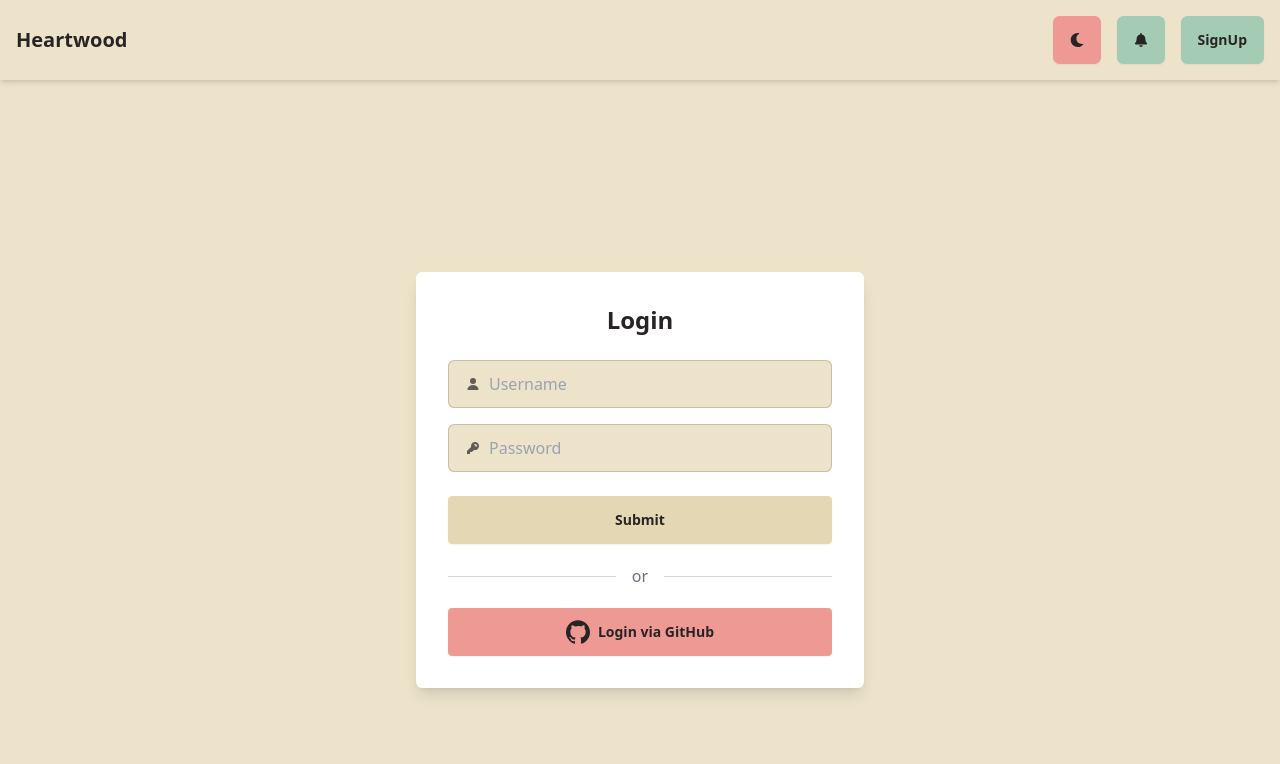
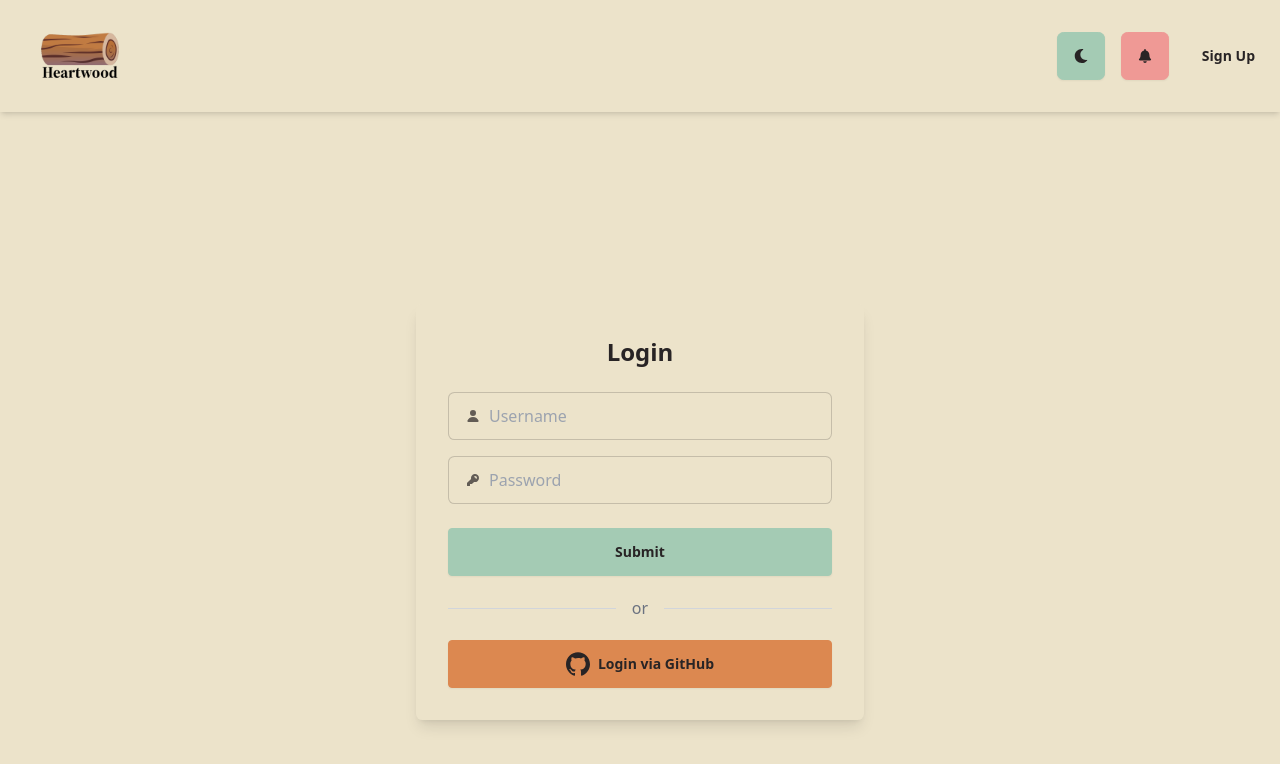
Before and after one commit to oslabs-beta/heartwood, a React app: page / in a window 1280 px wide. Shown: the top 764 px of the page. Built offline with nearby package versions, Linux system fonts and the light colour scheme.

Commit message:
frontend optimization and consistent styling

```diff
--- /dev/null
+++ b/src/images.d.ts
@@ -0,0 +1,4 @@
+declare module '*.png' {
+    const value: string;
+    export default value;
+  }
--- a/src/renderer/components/Dashboard.tsx
+++ b/src/renderer/components/Dashboard.tsx
@@ -192,7 +192,22 @@ const Dashboard: React.FC = () => {
             <p className="text-3xl">Welcome to Your Dashboard, {userName || 'User'}</p>
           </div>
         </div>
-
+        <div className="grid grid-cols-1 lg:grid-cols-2 gap-6 mt-8 py-4">
+      {/* Function names dropdown */}
+        <div className="relative w-full max-w-[350px]">
+          <select
+            value={selectedFunction}
+            onChange={(e) => setSelectedFunction(e.target.value)}
+            className="select select-bordered w-full"
+          >
+          {functions.map((funcName, index) => (
+            <option key={index} value={funcName}>
+              {funcName}
+            </option>
+          ))}
+          </select>
+        </div>
+      </div>
       <div className="grid grid-cols-2 lg:grid-cols-4 gap-4 flex-1">
         {/* Total Invocations */}
         <div className="card bg-base-200 shadow-lg p-2 flex items-center space-x-2">
@@ -236,23 +251,6 @@ const Dashboard: React.FC = () => {
               <p className="text-xl font-bold">{averageDuration.toFixed(2)} ms</p>
             </div>
           </div>
-        </div>
-      </div>
-
-      <div className="grid grid-cols-1 lg:grid-cols-2 gap-6 mt-8 px-4">
-      {/* Function names dropdown */}
-        <div className="relative w-full max-w-[350px]">
-          <select
-            value={selectedFunction}
-            onChange={(e) => setSelectedFunction(e.target.value)}
-            className="select select-bordered w-full"
-          >
-          {functions.map((funcName, index) => (
-            <option key={index} value={funcName}>
-              {funcName}
-            </option>
-          ))}
-          </select>
         </div>
       </div>
 
--- a/src/renderer/components/HeaderBar.tsx
+++ b/src/renderer/components/HeaderBar.tsx
@@ -1,11 +1,18 @@
-import React, { useState } from 'react';
+import React, { useState, useEffect } from 'react';
 import SignUp from "./SignUp";
-import { FaMoon, FaSun, FaBell } from 'react-icons/fa';
+import { FaMoon, FaSun, FaBell, FaUser } from 'react-icons/fa';
 import { HeaderBarProps } from '../rendererTypes';
 import { ApiResponse, Session } from '../rendererTypes';
+import HeartwoodLogo from '../Heartwoodlogo.png';
 
-const HeaderBar: React.FC<HeaderBarProps> = ({ toggleDarkMode, isDarkMode, onNotificationClick, loggedIn, setLoggedIn }) => {
+
+
+const HeaderBar: React.FC<HeaderBarProps> = ({ toggleDarkMode, isDarkMode, onNotificationClick, loggedIn, setLoggedIn,  }) => {
   const [isSignUpOpen, setIsSignUpOpen] = useState<boolean>(false);
+  const [isPopoverOpen, setIsPopoverOpen] = useState(false);
+  const [error, setError] = useState<string | null>(null);
+
+  const togglePopover = () => setIsPopoverOpen(!isPopoverOpen);
 
   const toggleSignUp = () => {
     setIsSignUpOpen(!isSignUpOpen);
@@ -15,11 +22,13 @@ const HeaderBar: React.FC<HeaderBarProps> = ({ toggleDarkMode, isDarkMode, onNot
     setIsSignUpOpen(false);
   };
 
+
   const logout = async () => {
     console.log('logout btn is clicked')
     try {
       await window.api.logout();
       setLoggedIn(false);
+      setIsPopoverOpen(false);
     }
     catch(err){
       console.error;
@@ -27,23 +36,43 @@ const HeaderBar: React.FC<HeaderBarProps> = ({ toggleDarkMode, isDarkMode, onNot
   }
 
   return (
-    <header className="flex justify-between items-center p-4 bg-base-100 shadow-md">
-      <div className="text-xl font-bold">Heartwood</div>
-      <div className="flex items-center space-x-4">
-        <button onClick={toggleDarkMode} className="btn btn-primary">
+    <header className="flex justify-between items-center py-2 bg-base-100 shadow-md">
+      <div className="flex items-center pl-8">
+        <img src={HeartwoodLogo} alt="Heartwood Logo" className="h-24 w-auto" />
+
+      </div>
+      <div className="flex items-center space-x-4 px-2"> {/* This div wraps the buttons */}
+        <button onClick={toggleDarkMode} className="btn btn-secondary">
           {isDarkMode ? <FaSun /> : <FaMoon />}
         </button>
-        <button onClick={onNotificationClick} className="btn btn-secondary">
+        <button onClick={onNotificationClick} className="btn btn-primary">
           <FaBell />
         </button>
-        <div className="avatar flex space-x-2">
+        <div className="relative">
           {loggedIn ? (
-            <button onClick={logout} className="btn btn-secondary">
-              Logout
-            </button>
+            <>
+              <button onClick={togglePopover} className="btn btn-circle bg-gray-500 hover:bg-gray-600 text-white">
+                <FaUser />
+              </button>
+              {isPopoverOpen && (
+                <div className="absolute right-0 mt-2 w-48 bg-base-200 shadow-lg rounded-lg p-4 z-50">
+                  <p className="text-sm text-gray-500 mb-2">
+                    Logged in as <span className="font-semibold text-gray-700">USER</span>
+                  </p>
+                  <div className="flex justify-center">
+                  <button
+                    onClick={logout}
+                    className="btn btn-outline btn-error btn-sm"
+                  >
+                    Logout
+                  </button>
+                  </div>
+                </div>
+              )}
+            </>
           ) : (
-            <button onClick={toggleSignUp} className="btn btn-secondary">
-              SignUp
+            <button onClick={toggleSignUp} className="btn btn-ghost">
+              Sign Up
             </button>
           )}
         </div>
--- a/src/renderer/components/Login.tsx
+++ b/src/renderer/components/Login.tsx
@@ -29,7 +29,7 @@ const Login: React.FC<LoginProps> = ({githubOauth, userSubmit}) => {
 
   return (
     <div className="min-h-screen flex flex-col items-center justify-center">
-      <div className="card w-full max-w-md p-8 shadow-lg bg-white">
+      <div className="card w-full max-w-md p-8 shadow-lg bg-base-100 border-gray-300">
         <h2 className="text-2xl font-bold text-center mb-6">Login</h2>
 
         <label className="input input-bordered flex items-center gap-2 mb-4">
@@ -64,7 +64,7 @@ const Login: React.FC<LoginProps> = ({githubOauth, userSubmit}) => {
         </label>
 
         <label className="submit flex items-center gap-2">
-          <button className="btn  w-full rounded" onClick={() => userSubmit(username, password)}>Submit</button>
+          <button className="btn btn-secondary w-full rounded" onClick={() => userSubmit(username, password)}>Submit</button>
         </label>
 
         <div className="relative flex py-5 items-center">
@@ -74,7 +74,7 @@ const Login: React.FC<LoginProps> = ({githubOauth, userSubmit}) => {
         </div>
 
 
-        <button id="githubBtn" className="btn btn-primary rounded flex items-center justify-center gap-2 w-full" onClick={githubOauth}>
+        <button id="githubBtn" className="btn btn-accent rounded flex items-center justify-center gap-2 w-full" onClick={githubOauth}>
           <svg
             xmlns="http://www.w3.org/2000/svg"
             viewBox="0 0 24 24"
--- a/src/renderer/containers/Layout.tsx
+++ b/src/renderer/containers/Layout.tsx
@@ -9,6 +9,8 @@ import { ApiResponse, Session } from '../rendererTypes';
 const Layout: React.FC = () => {
   const [isDarkMode, setIsDarkMode] = useState<boolean>(false);
   const [loggedIn, setLoggedIn] = useState<boolean>(false); // Add login status state
+
+
 
   const toggleDarkMode = () => {
     setIsDarkMode(!isDarkMode);
--- a/webpack.config.js
+++ b/webpack.config.js
@@ -31,10 +31,15 @@ module.exports = {
         test: /\.s?css$/,
         use: ['style-loader', 'css-loader', 'postcss-loader'],
       },
+      // Add this block for image file support
+    {
+      test: /\.(png|jpe?g|gif|svg)$/i,
+      type: 'asset/resource', // Use the asset module for managing images
+    },
     ],
   },
   resolve: {
-    extensions: ['.js', '.jsx', '.ts', '.tsx'],
+    extensions: ['.js', '.jsx', '.ts', '.tsx',],
   },
   plugins: [
     new HtmlWebpackPlugin({
```
Also changed, not shown: src/renderer/Heartwoodlogo.png (added).
